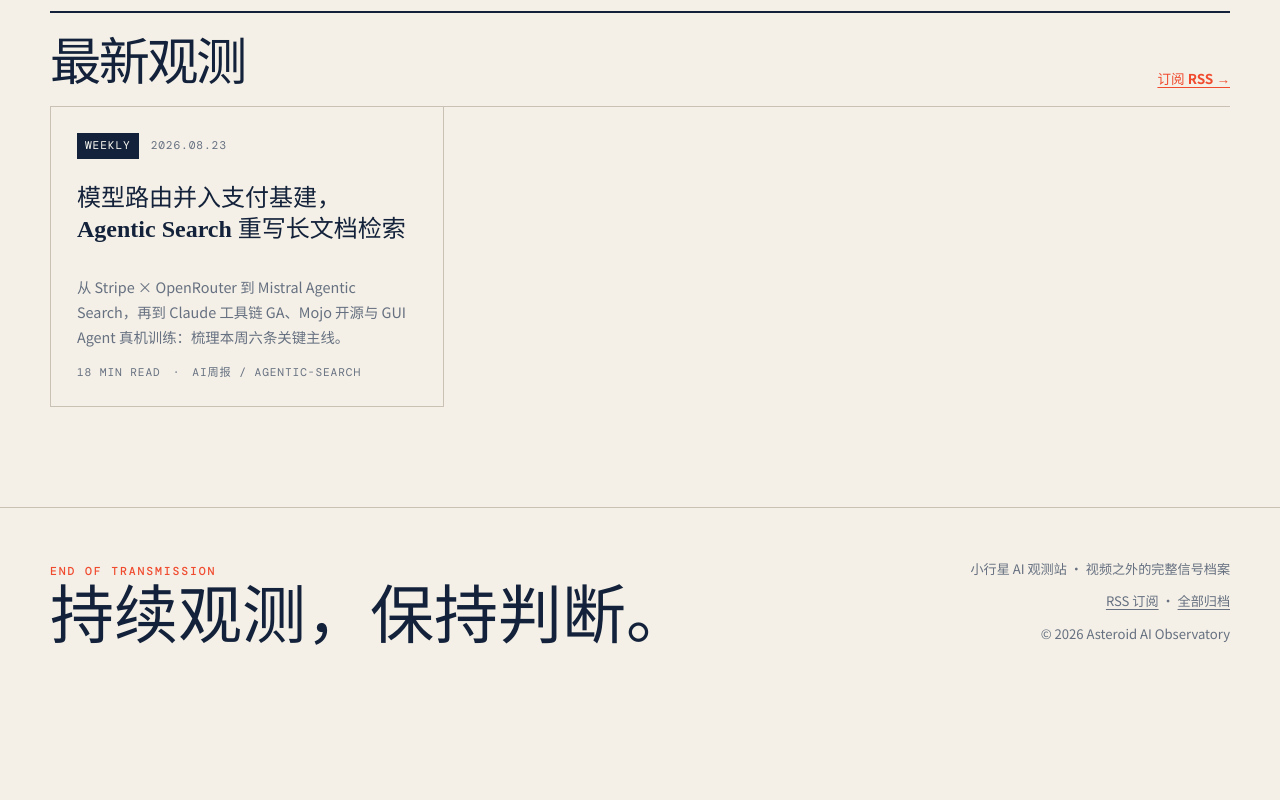
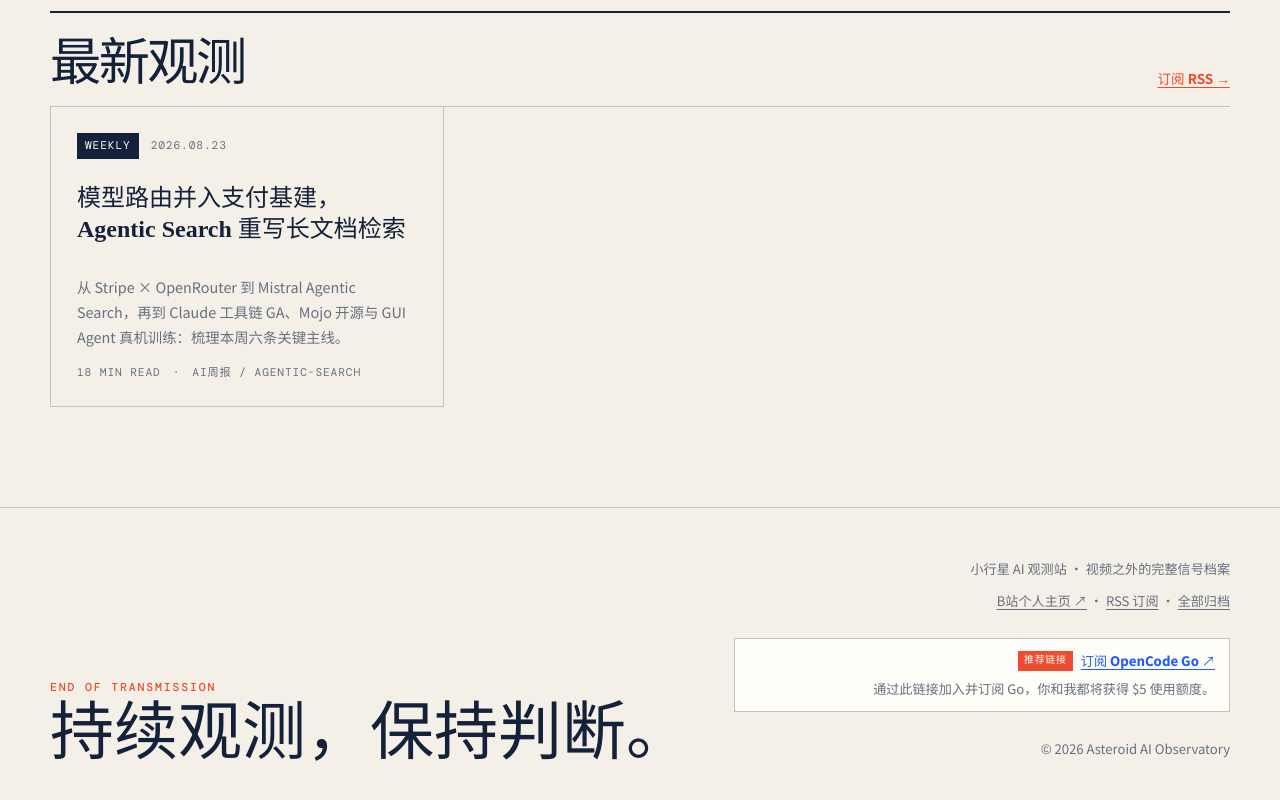
Before and after one commit to suoweikeji-liqiang/asteroid-ai-observatory, an Astro site: page / in a window 1280 px wide. Shown: the part 1160-1960 px from the top of the page. Before the commit the page ends 1862 px from the top, so only its background shows below. Built offline with nearby package versions, Linux system fonts and the light colour scheme; Astro itself is replaced by a stand-in of ours.

Commit message:
Add creator and referral links

```diff
--- a/src/content/articles/weekly/vol-35.md
+++ b/src/content/articles/weekly/vol-35.md
@@ -8,6 +8,8 @@ issue: "VOL.35 · 2026.08.16—08.23"
 eyebrow: "一周 AI 脉络"
 tags: ["AI周报", "Agentic-Search", "模型路由", "开源生态"]
 cover: "/media/vol-35.jpg"
+video:
+  bilibili: "https://www.bilibili.com/video/BV1Je8p6VE6m/"
 featured: false
 draft: false
 readingMinutes: 18
--- a/src/layouts/BaseLayout.astro
+++ b/src/layouts/BaseLayout.astro
@@ -17,6 +17,8 @@ const {
 const pageTitle = title === "小行星 AI 观测站" ? title : `${title}｜小行星 AI 观测站`;
 const canonical = new URL(Astro.url.pathname, Astro.site);
 const socialImage = image ? new URL(image, Astro.site) : undefined;
+const bilibiliProfile = "https://space.bilibili.com/50028706";
+const openCodeReferral = "https://opencode.ai/go?ref=XDMQ9NWKPM";
 ---
 <!doctype html>
 <html lang="zh-CN">
@@ -48,6 +50,7 @@ const socialImage = image ? new URL(image, Astro.site) : undefined;
           <a href="/stories/">专题</a>
           <a href="/daily/">日报</a>
           <a href="/archive/">归档</a>
+          <a href={bilibiliProfile} target="_blank" rel="me noreferrer">B站 ↗</a>
           <a class="search-link" href="/search/">搜索</a>
         </nav>
       </div>
@@ -61,7 +64,12 @@ const socialImage = image ? new URL(image, Astro.site) : undefined;
         </div>
         <div class="footer-meta">
           <p>小行星 AI 观测站 · 视频之外的完整信号档案</p>
-          <p><a href="/rss.xml">RSS 订阅</a> · <a href="/archive/">全部归档</a></p>
+          <p><a href={bilibiliProfile} target="_blank" rel="me noreferrer">B站个人主页 ↗</a> · <a href="/rss.xml">RSS 订阅</a> · <a href="/archive/">全部归档</a></p>
+          <div class="referral-note">
+            <span class="referral-label">推荐链接</span>
+            <a href={openCodeReferral} target="_blank" rel="sponsored noreferrer">订阅 OpenCode Go ↗</a>
+            <span>通过此链接加入并订阅 Go，你和我都将获得 $5 使用额度。</span>
+          </div>
           <p>© {new Date().getFullYear()} Asteroid AI Observatory</p>
         </div>
       </div>
--- a/src/styles/global.css
+++ b/src/styles/global.css
@@ -47,6 +47,9 @@ button, input { font: inherit; }
 .footer-grid { display: grid; grid-template-columns: 1.3fr 1fr; gap: 40px; align-items: end; }
 .footer-title { font: 900 clamp(1.8rem, 5vw, 4rem)/.95 var(--serif); margin: 8px 0; }
 .footer-meta { color: var(--muted); text-align: right; font-size: .82rem; }
+.referral-note { margin: 14px 0; padding: 12px 14px; border: 1px solid var(--line); background: var(--paper-strong); display: inline-flex; justify-content: flex-end; gap: 8px; flex-wrap: wrap; line-height: 1.55; }
+.referral-note a { color: var(--orbit); font-weight: 800; }
+.referral-label { padding: 2px 6px; background: var(--signal); color: white; font: 500 .62rem/1.4 var(--mono); letter-spacing: .08em; }
 
 .hero { padding: 70px 0 50px; }
 .hero-grid { display: grid; grid-template-columns: minmax(0, 1.55fr) minmax(260px, .45fr); gap: 45px; align-items: end; }
@@ -137,4 +140,5 @@ button, input { font: inherit; }
   .article-layout { display: block; }
   .article-rail { position: static; margin-bottom: 38px; }
   .footer-meta { text-align: left; }
+  .referral-note { justify-content: flex-start; }
 }
```
